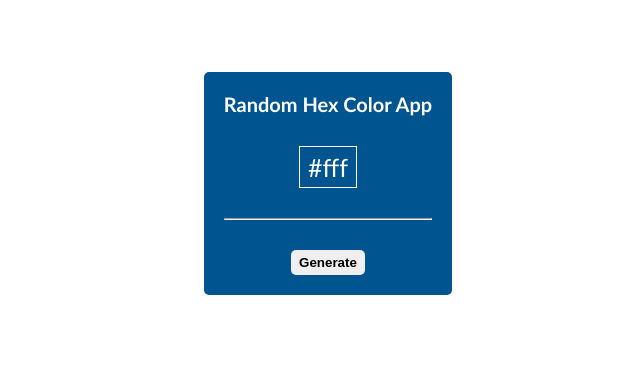
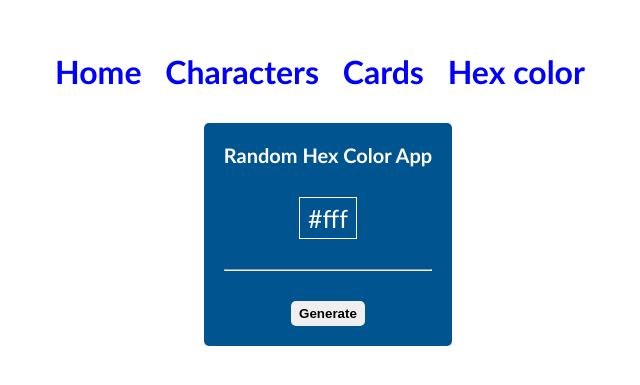
Before and after one commit to RasaZuk/practice-with-mentor, a website: page hexcolor/index.html in a window 1280 px wide. Shown: the part 217-602 px from the top of the page, without its empty margins (312-952 px from the left). Drawn offline with Linux system fonts and the light colour scheme.

Commit message:
header correction

```diff
--- a/hexcolor/index.html
+++ b/hexcolor/index.html
@@ -9,6 +9,15 @@
 </head>
 
 <body>
+    <header class="main-header">
+        <nav>
+            <a href="../">Home</a>
+            <a href="../project_characters/">Characters</a>
+            <a href="../cards/">Cards</a>
+            <a href="../hexcolor/">Hex color</a>
+        </nav>
+    </header>
+
     <div class="hexContainer">
         <h1>Random Hex Color App</h1>
         <span class="hex">#fff</span>
--- a/hexcolor/style.css
+++ b/hexcolor/style.css
@@ -9,9 +9,23 @@ body * {
 body {
     font-family: 'Gill Sans', 'Gill Sans MT', Calibri, 'Trebuchet MS', sans-serif;
     display: flex;
+    flex-direction: column;
     justify-content: center;
     align-items: center;
     height: 100vh;
+}
+
+.main-header {
+    display: flex;
+    font-size: 2rem;
+    padding: 2rem;
+    font-weight: 900;
+}
+
+.main-header nav a {
+    text-decoration: none;
+    color: blue;
+    margin-right: 1rem;
 }
 
 .hexContainer {
--- a/project_characters/style.css
+++ b/project_characters/style.css
@@ -9,13 +9,14 @@ body * {
 
 body {
     display: flex;
+    flex-direction: column;
     justify-content: center;
     align-items: center;
     height: 100vh;
 }
 
 .main-header {
-    gap: 2rem;
+    display: flex;
     font-size: 2rem;
     padding: 2rem;
     font-weight: 900;
@@ -24,7 +25,7 @@ body {
 .main-header nav a {
     text-decoration: none;
     color: blue;
-
+    margin-right: 1rem;
 }
 
 .container {
```
Also changed, not shown: cards/index.html (+1 -0 lines), index.html (+1 -0 lines), project_characters/index.html (+1 -0 lines).
